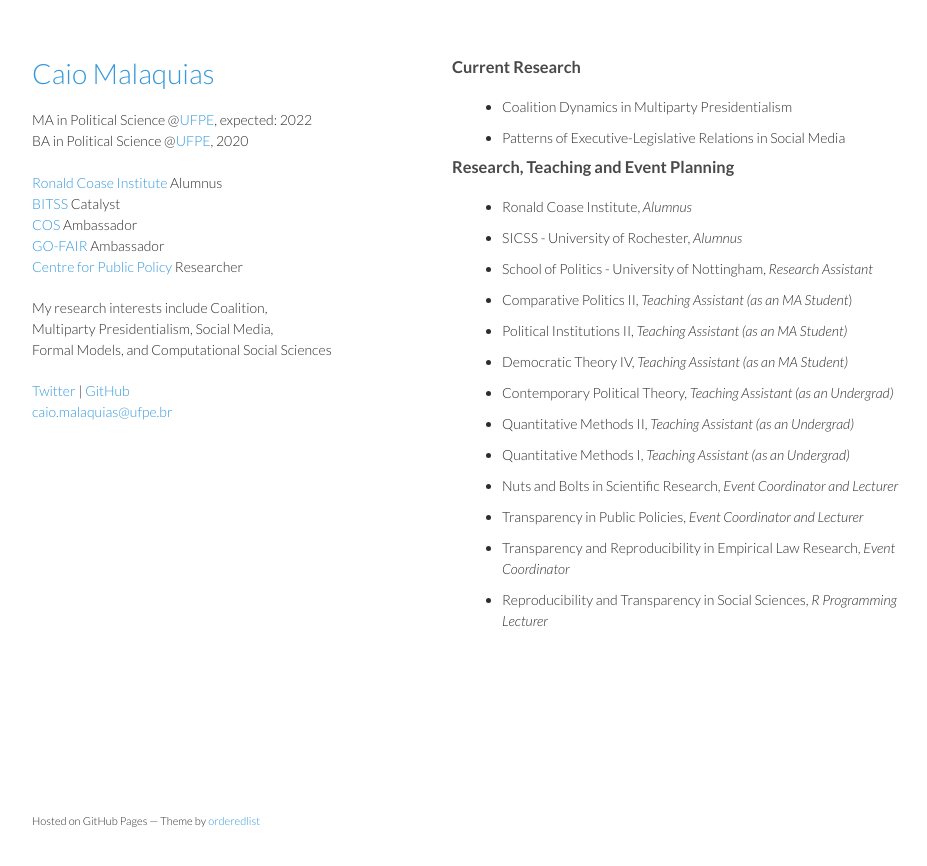
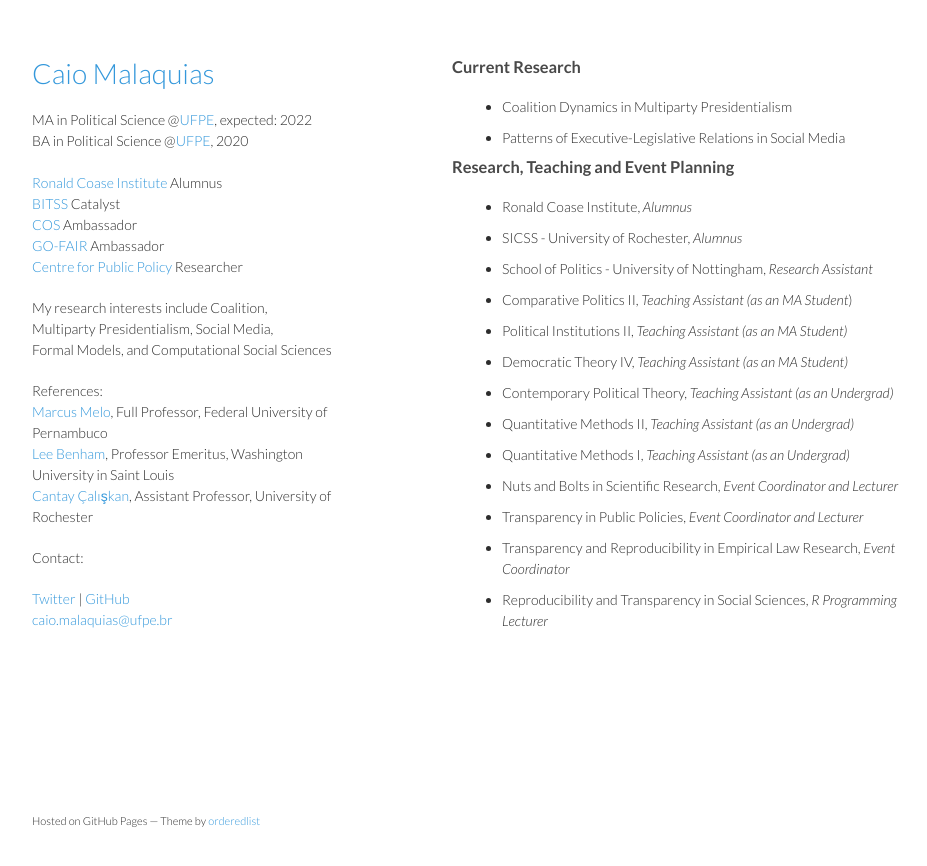
Before and after one commit to CaioMalaquias/caiomalaquias.github.io, a Jekyll site: the page built from README.md, in a window 1280 px wide. Shown: the top 866 px of the page, without its empty margins (148-1075 px from the left). Built offline with Jekyll 4.4.1, drawn with Linux system fonts in a browser that asks for light colours; our own code applies the rules of GitHub Pages for plain Markdown files; a script that is not in the unit is left out.

Commit message:
references

```diff
--- a/_layouts/default.html
+++ b/_layouts/default.html
@@ -34,7 +34,14 @@
           Multiparty Presidentialism, Social Media,<br/>
           Formal Models, and Computational Social Sciences</p>
 
+          <p>
+            References: <br/>
+            <a href="https://scholar.google.com.br/citations?user=hyNbwn8AAAAJ&hl=pt-BR" target="_blank">Marcus Melo</a>, Full Professor, Federal University of Pernambuco <br/>
+            <a href="https://economics.wustl.edu/people/lee-benham" target="_blank">Lee Benham</a>, Professor Emeritus, Washington University in Saint Louis <br/>
+            <a href="https://http://cantaycaliskan.com/" target="_blank">Cantay Çalışkan</a>, Assistant Professor, University of Rochester <br/>
+          </p>
 
+          <p>Contact:</p>
             <a href="https://twitter.com/politicaio" target="_blank">Twitter</a> |
             <a href="{{ site.github.owner_url }}" target="_blank">GitHub</a><br/>
             <a href="mailto:caio.malaquias@ufpe.br" target="_blank">caio.malaquias@ufpe.br</a></p>
```
